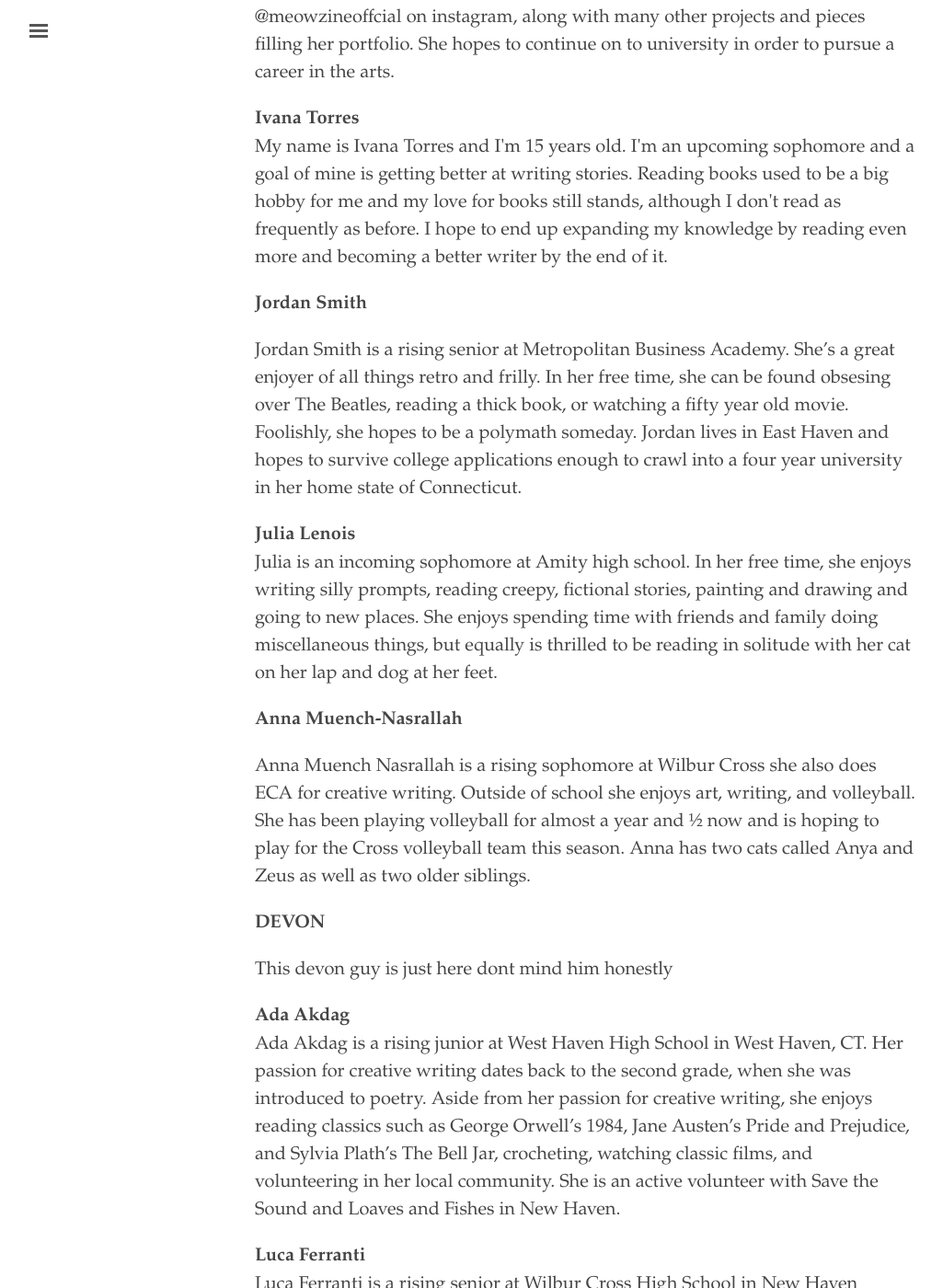
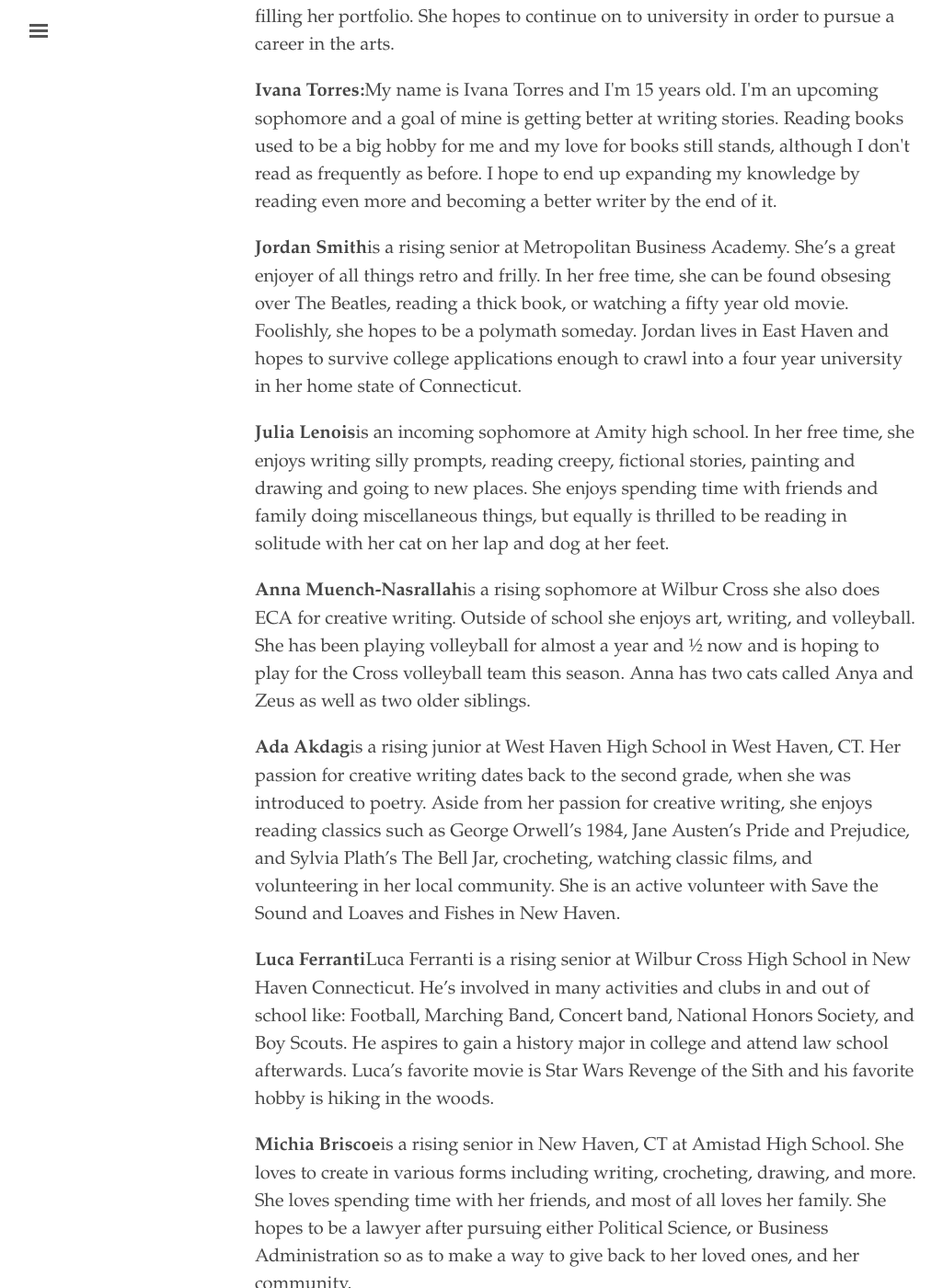
Before and after one commit to ypah-s25/storytelling, a Jekyll site: the page built from info.md, in a window 1280 px wide and 1400 px high, scrolled down 819 px. Shown: the whole window at 92% size, without its empty margins (3-1028 px from the left). Built offline with Jekyll 4.4.1, drawn with Linux system fonts in a browser that asks for light colours; some of the changed text lies outside the part shown.

Commit message:
Update info.md

```diff
--- a/info.md
+++ b/info.md
@@ -1,33 +1,22 @@
 ---
 layout: page
-title: Author Bios
+title: Authors
 ---
-<p><strong>Monica Chen</strong><br>
-Monica is a rising junior at Amity. She chose to take the Storytelling class to become better at expressing her ideas. She believes that, although humans are imperfect, art is the closest form of human expression that approaches perfection, and that is why she will continue her boundless pursuit of art. Outside of writing and art in general, Monica enjoys playing on the volleyball team, competing in piano competitions, and advocating for youth empowerment. She hopes that tomorrow’s world will become shaped by art and individual expression.</p>
+<p><strong>Monica Chen</strong>is a rising junior at Amity. She chose to take the Storytelling class to become better at expressing her ideas. She believes that, although humans are imperfect, art is the closest form of human expression that approaches perfection, and that is why she will continue her boundless pursuit of art. Outside of writing and art in general, Monica enjoys playing on the volleyball team, competing in piano competitions, and advocating for youth empowerment. She hopes that tomorrow’s world will become shaped by art and individual expression.</p>
 
-<p><b>Ada Semmel</b> is a rising senior at New Haven Academy. She chose to take the Storytelling workshop because writing has always been intimidating to her. In her free time, she enjoys watching TV shows and movies, reading books, and baking. She has been singing in a church choir since the age of nine, and considers music to be one of her greatest passions. Ada is the fourth child out of five, and she has two dogs.
-</p>
+<p><b>Ada Semmel</b> is a rising senior at New Haven Academy. She chose to take the Storytelling workshop because writing has always been intimidating to her. In her free time, she enjoys watching TV shows and movies, reading books, and baking. She has been singing in a church choir since the age of nine, and considers music to be one of her greatest passions. Ada is the fourth child out of five, and she has two dogs.</p>
+
 <p> <b> Molly McGurk </b>  is a student at James Hillhouse Highschool and the Educational Center for the Arts in the graduating class of 2026. She is intensely passionate with her love of the arts and humanities, filling up her time with a plethora of things in the field. Head editor of Meowzine, issue one available to you soon! See @meowzineoffcial on instagram, along with many other projects and  pieces filling her portfolio. She hopes to continue on to university in order to pursue a career in the arts.</p>
 
-<p><strong>Ivana Torres</strong><br>
-My name is Ivana Torres and I'm 15 years old. I'm an upcoming sophomore and a goal of mine is getting better at writing stories. Reading books used to be a big hobby for me and my love for books still stands, although I don't read as frequently as before. I hope to end up expanding my knowledge by reading even more and becoming a better writer by the end of it.</p>
+<p><strong>Ivana Torres:</strong>My name is Ivana Torres and I'm 15 years old. I'm an upcoming sophomore and a goal of mine is getting better at writing stories. Reading books used to be a big hobby for me and my love for books still stands, although I don't read as frequently as before. I hope to end up expanding my knowledge by reading even more and becoming a better writer by the end of it.</p>
 
-<p><strong>Jordan Smith</strong><br>
-<p></p>Jordan Smith is a rising senior at Metropolitan Business Academy. She’s a great enjoyer of all things retro and frilly. In her free time, she can be found obsesing over The Beatles, reading a thick book, or watching a fifty year old movie. Foolishly, she hopes to be a polymath someday. Jordan lives in East Haven and hopes to survive college applications enough to crawl into a four year university in her home state of Connecticut.</p>
+<p><strong>Jordan Smith</strong>is a rising senior at Metropolitan Business Academy. She’s a great enjoyer of all things retro and frilly. In her free time, she can be found obsesing over The Beatles, reading a thick book, or watching a fifty year old movie. Foolishly, she hopes to be a polymath someday. Jordan lives in East Haven and hopes to survive college applications enough to crawl into a four year university in her home state of Connecticut.</p>
 
-<p><strong>Julia Lenois</strong><br>
-Julia is an incoming sophomore at Amity high school. In her free time, she enjoys writing silly prompts, reading creepy, fictional stories, painting and drawing and going to new places. She enjoys spending time with friends and family doing miscellaneous things, but equally is thrilled to be reading in solitude with her cat on her lap and dog at her feet. </p>
+<p><strong>Julia Lenois</strong>is an incoming sophomore at Amity high school. In her free time, she enjoys writing silly prompts, reading creepy, fictional stories, painting and drawing and going to new places. She enjoys spending time with friends and family doing miscellaneous things, but equally is thrilled to be reading in solitude with her cat on her lap and dog at her feet.</p>
 
-<p><strong>Anna Muench-Nasrallah</strong></p>
-<p>Anna Muench Nasrallah is a rising sophomore at Wilbur Cross she also does ECA for creative writing. Outside of school she enjoys art, writing, and volleyball. She has been playing volleyball for almost a year and ½ now and is hoping to play for the Cross volleyball team this season. Anna has two cats called Anya and Zeus as well as two older siblings.</p>
-<p><strong>DEVON</strong></p>
-<p>This devon guy is just here dont mind him honestly</p>
+<p><strong>Anna Muench-Nasrallah</strong>is a rising sophomore at Wilbur Cross she also does ECA for creative writing. Outside of school she enjoys art, writing, and volleyball. She has been playing volleyball for almost a year and ½ now and is hoping to play for the Cross volleyball team this season. Anna has two cats called Anya and Zeus as well as two older siblings.</p>
+<p><strong>Ada Akdag</strong>is a rising junior at West Haven High School in West Haven, CT. Her passion for creative writing dates back to the second grade, when she was introduced to poetry. Aside from her passion for creative writing, she enjoys reading classics such as George Orwell’s 1984, Jane Austen’s Pride and Prejudice, and Sylvia Plath’s The Bell Jar, crocheting, watching classic films, and volunteering in her local community. She is an active volunteer with Save the Sound and Loaves and Fishes in New Haven. </p>
 
-<p><strong>Ada Akdag</strong><br>
-Ada Akdag is a rising junior at West Haven High School in West Haven, CT. Her passion for creative writing dates back to the second grade, when she was introduced to poetry. Aside from her passion for creative writing, she enjoys reading classics such as George Orwell’s 1984, Jane Austen’s Pride and Prejudice, and Sylvia Plath’s The Bell Jar, crocheting, watching classic films, and volunteering in her local community. She is an active volunteer with Save the Sound and Loaves and Fishes in New Haven. </p>
+<p><strong>Luca Ferranti</strong>Luca Ferranti is a rising senior at Wilbur Cross High School in New Haven Connecticut. He’s involved in many activities and clubs in and out of school like: Football, Marching Band, Concert band, National Honors Society, and Boy Scouts. He aspires to gain a history major in college and attend law school afterwards. Luca’s favorite movie is Star Wars Revenge of the Sith and his favorite hobby is hiking in the woods.
 
-<p><strong>Luca Ferranti</strong><br>
-Luca Ferranti is a rising senior at Wilbur Cross High School in New Haven Connecticut. He’s  involved in many activities and clubs in and out of school like: Football, Marching Band, Concert band, National Honors Society, and Boy Scouts. He aspires to gain a history major in college and attend law school afterwards. Luca’s favorite movie is Star Wars Revenge of the Sith and his favorite hobby is hiking in the woods.
-
-<p><strong>Michia Briscoe</strong><br>
-Michia is a rising senior in New Haven, CT at Amistad High School. She loves to create in various forms including writing, crocheting, drawing, and more. She loves spending time with her friends, and most of all loves her family. She hopes to be a lawyer after pursuing either Political Science, or Business Administration so as to make a way to give back to her loved ones, and her community. </p>
+<p><strong>Michia Briscoe</strong>is a rising senior in New Haven, CT at Amistad High School. She loves to create in various forms including writing, crocheting, drawing, and more. She loves spending time with her friends, and most of all loves her family. She hopes to be a lawyer after pursuing either Political Science, or Business Administration so as to make a way to give back to her loved ones, and her community. </p>
```
